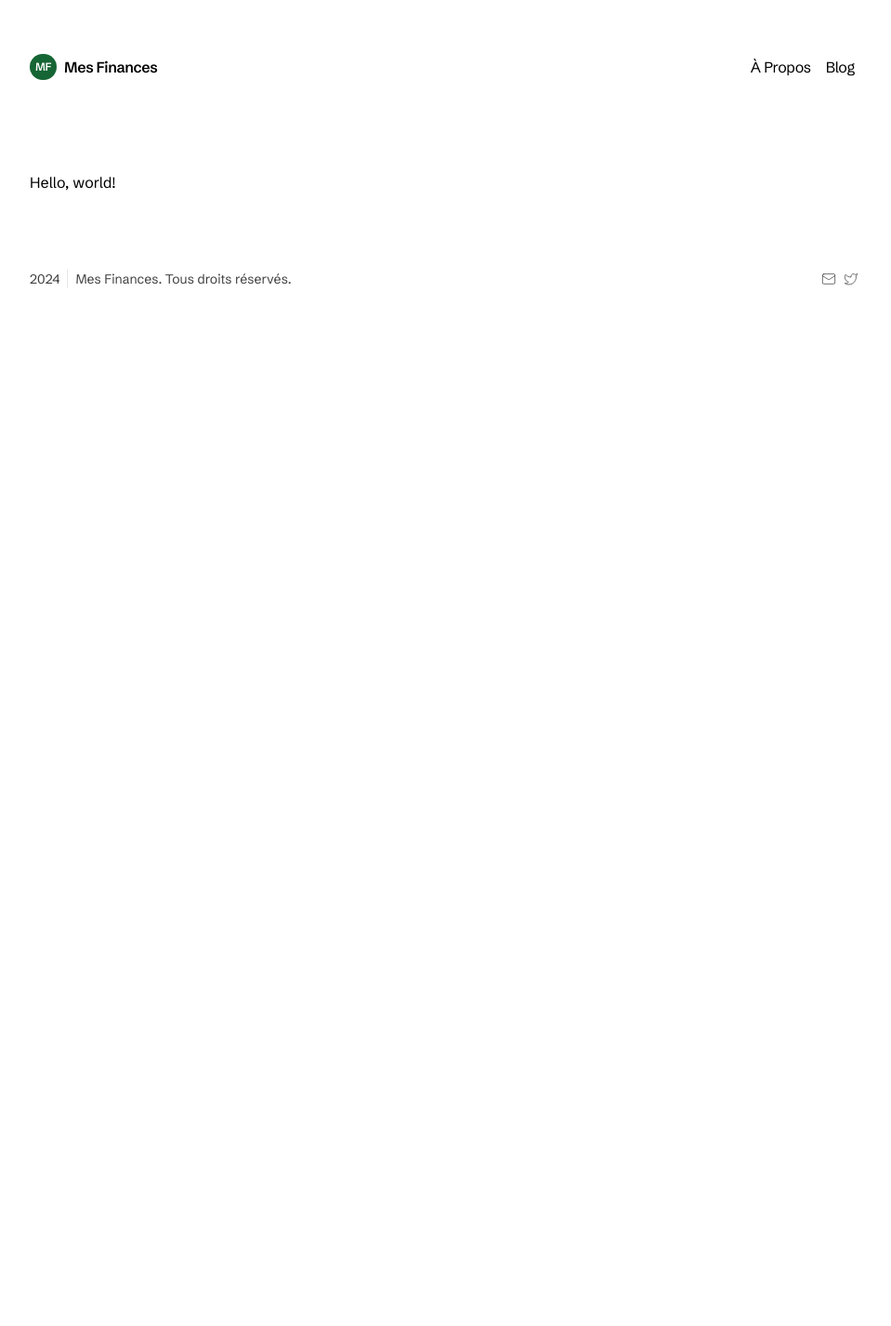
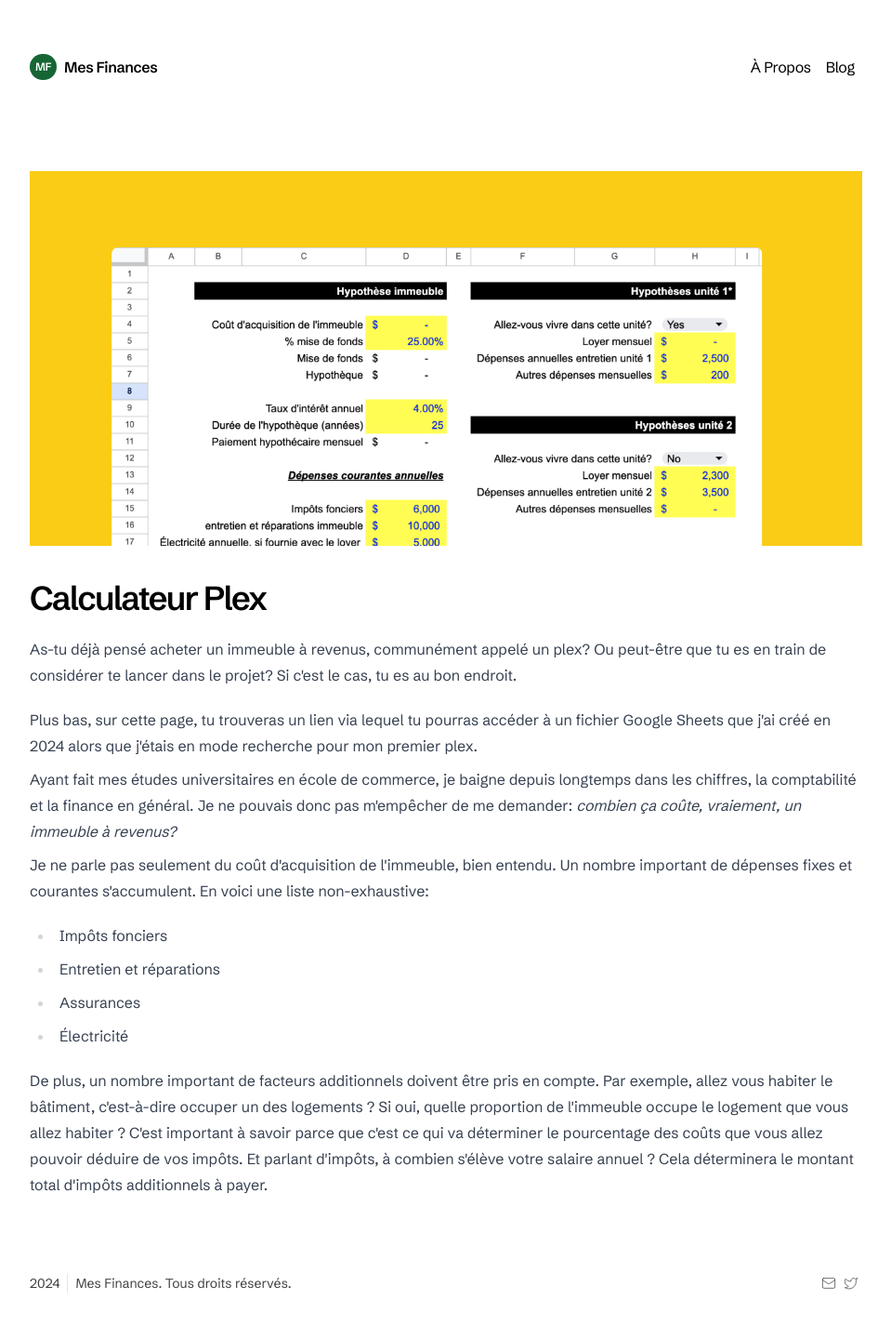
Before and after one commit to samlafontaine/mesfinances, a Next.js app: page /outils/calculateur-plex in a window 1280 px wide. Shown: the top 1426 px of the page at 93% size, without its empty margins (160-1119 px from the left). Before the commit the page ends 800 px from the top, so only its background shows below. Built offline with nearby package versions, Linux system fonts and the light colour scheme.

Commit message:
Travail sur la page Calculateur Plex

```diff
--- a/app/outils/calculateur-plex/page.tsx
+++ b/app/outils/calculateur-plex/page.tsx
@@ -1,3 +1,61 @@
+import Image from "next/image";
+
 export default function CalculateurPlex() {
-  return <h1>Hello, world!</h1>;
+  return (
+    <div>
+      <Image
+        src="/calculateur-plex-2.png"
+        width={0}
+        height={0}
+        alt=""
+        sizes="100vw"
+        style={{ width: "100%", height: "auto" }}
+        className="mb-8"
+      />
+      <h1 className="text-3xl md:text-4xl tracking-tighter md:leading-snug font-semibold mb-4">
+        Calculateur Plex
+      </h1>
+      <div className="space-y-2 prose">
+        <p>
+          As-tu déjà pensé acheter un immeuble à revenus, communément appelé un
+          plex? Ou peut-être que tu es en train de considérer te lancer dans le
+          projet? Si c'est le cas, tu es au bon endroit.
+        </p>
+        <p>
+          Plus bas, sur cette page, tu trouveras un lien via lequel tu pourras
+          accéder à un fichier Google Sheets que j'ai créé en 2024 alors que
+          j'étais en mode recherche pour mon premier plex.
+        </p>
+        <p>
+          Ayant fait mes études universitaires en école de commerce, je baigne
+          depuis longtemps dans les chiffres, la comptabilité et la finance en
+          général. Je ne pouvais donc pas m'empêcher de me demander:{" "}
+          <span className="italic">
+            combien ça coûte, vraiement, un immeuble à revenus?
+          </span>
+        </p>
+        <p>
+          Je ne parle pas seulement du coût d'acquisition de l'immeuble, bien
+          entendu. Un nombre important de dépenses fixes et courantes
+          s'accumulent. En voici une liste non-exhaustive:
+          <ul>
+            <li>Impôts fonciers</li>
+            <li>Entretien et réparations</li>
+            <li>Assurances</li>
+            <li>Électricité</li>
+          </ul>
+        </p>
+        <p>
+          De plus, un nombre important de facteurs additionnels doivent être
+          pris en compte. Par exemple, allez vous habiter le bâtiment,
+          c'est-à-dire occuper un des logements ? Si oui, quelle proportion de
+          l'immeuble occupe le logement que vous allez habiter ? C'est important
+          à savoir parce que c'est ce qui va déterminer le pourcentage des coûts
+          que vous allez pouvoir déduire de vos impôts. Et parlant d'impôts, à
+          combien s'élève votre salaire annuel ? Cela déterminera le montant
+          total d'impôts additionnels à payer.
+        </p>
+      </div>
+    </div>
+  );
 }
```
Also changed, not shown: public/calculateur-plex-2.png (added), public/calculateur-plex.png.
